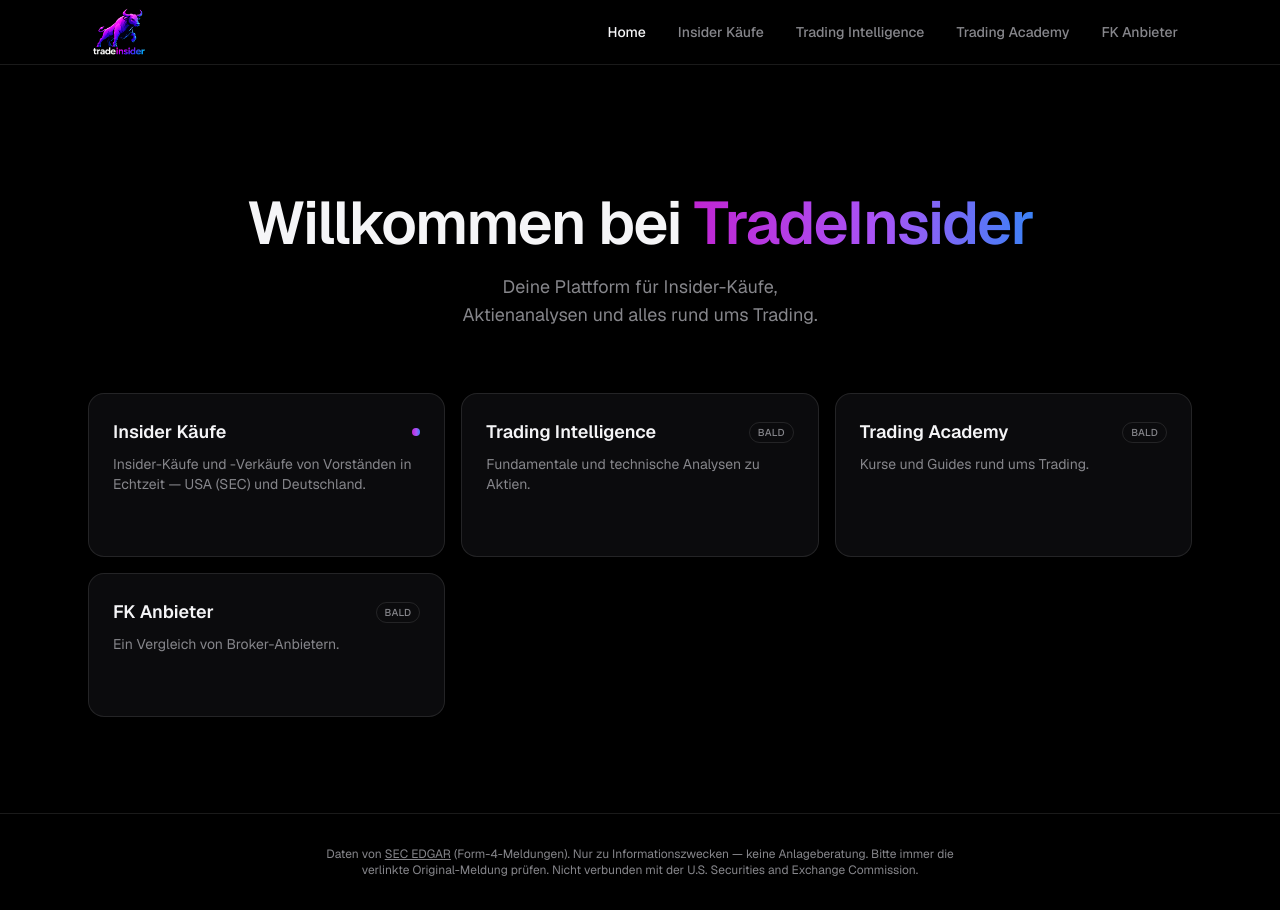
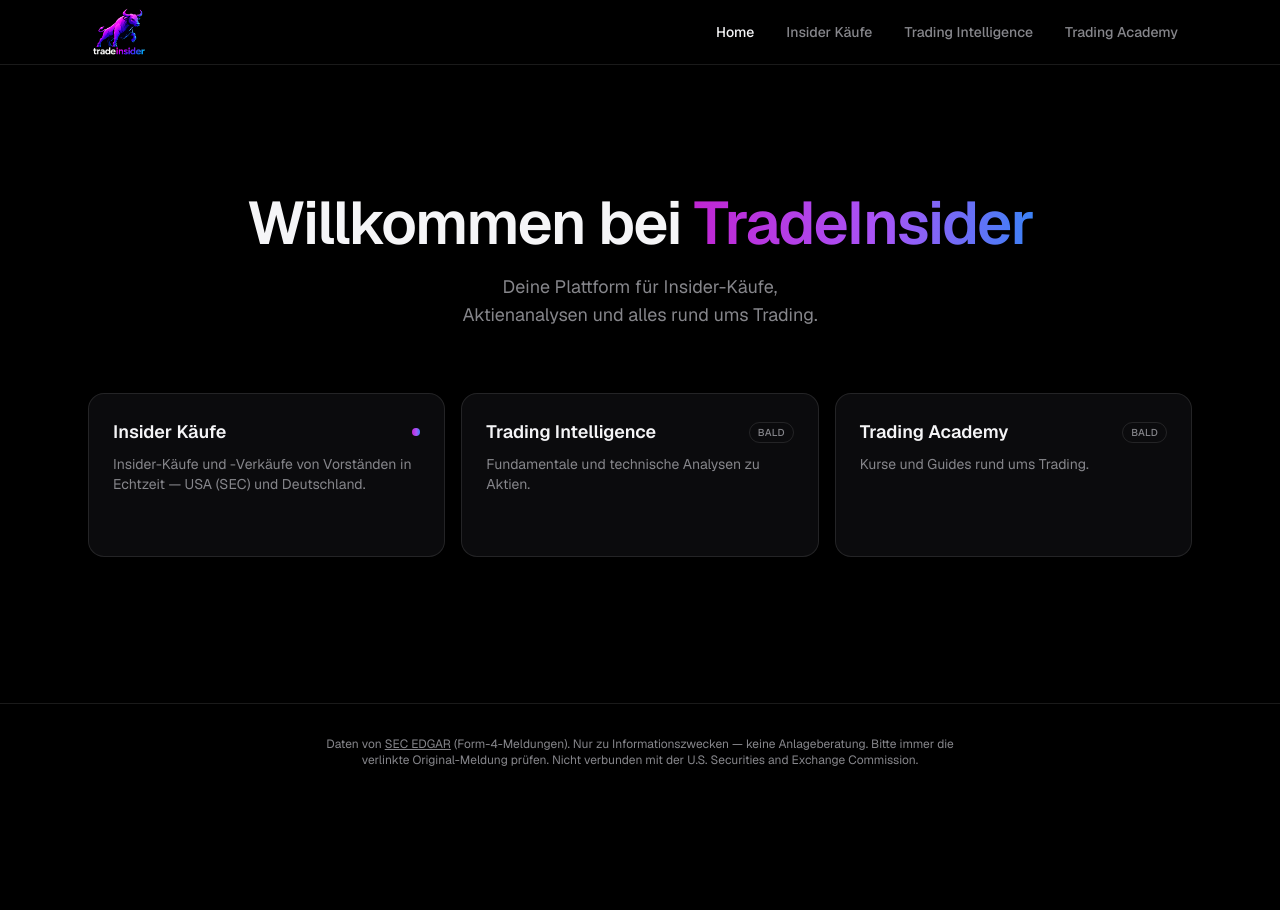
Before and after one commit to joergschmidtmann/tradeinsider, a Next.js app: page / in a window 1280 px wide. After the commit the page ends 800 px from the top, so only its background shows below. Built offline with nearby package versions, Linux system fonts and the light colour scheme.

Commit message:
Remove FK Anbieter section
Was a coming-soon placeholder with no backend behind it — dropped
from the header, the homepage, and the route itself.

```diff
--- a/app/fk-anbieter/page.tsx
+++ /dev/null
@@ -1,13 +0,0 @@
-import type { Metadata } from "next";
-import { ComingSoon } from "@/components/ComingSoon";
-
-export const metadata: Metadata = { title: "FK Anbieter — TradeInsider" };
-
-export default function Page() {
-  return (
-    <ComingSoon
-      title="FK Anbieter"
-      description="Ein Vergleich von Broker-Anbietern folgt in Kürze."
-    />
-  );
-}
--- a/app/page.tsx
+++ b/app/page.tsx
@@ -17,12 +17,6 @@
     href: "/trading-academy",
     title: "Trading Academy",
     description: "Kurse und Guides rund ums Trading.",
-    available: false,
-  },
-  {
-    href: "/fk-anbieter",
-    title: "FK Anbieter",
-    description: "Ein Vergleich von Broker-Anbietern.",
     available: false,
   },
 ];
--- a/components/Header.tsx
+++ b/components/Header.tsx
@@ -10,7 +10,6 @@
   { href: "/insider-kaeufe", label: "Insider Käufe" },
   { href: "/trading-intelligence", label: "Trading Intelligence" },
   { href: "/trading-academy", label: "Trading Academy" },
-  { href: "/fk-anbieter", label: "FK Anbieter" },
 ];
 
 function isNavItemActive(pathname: string, href: string): boolean {
```
